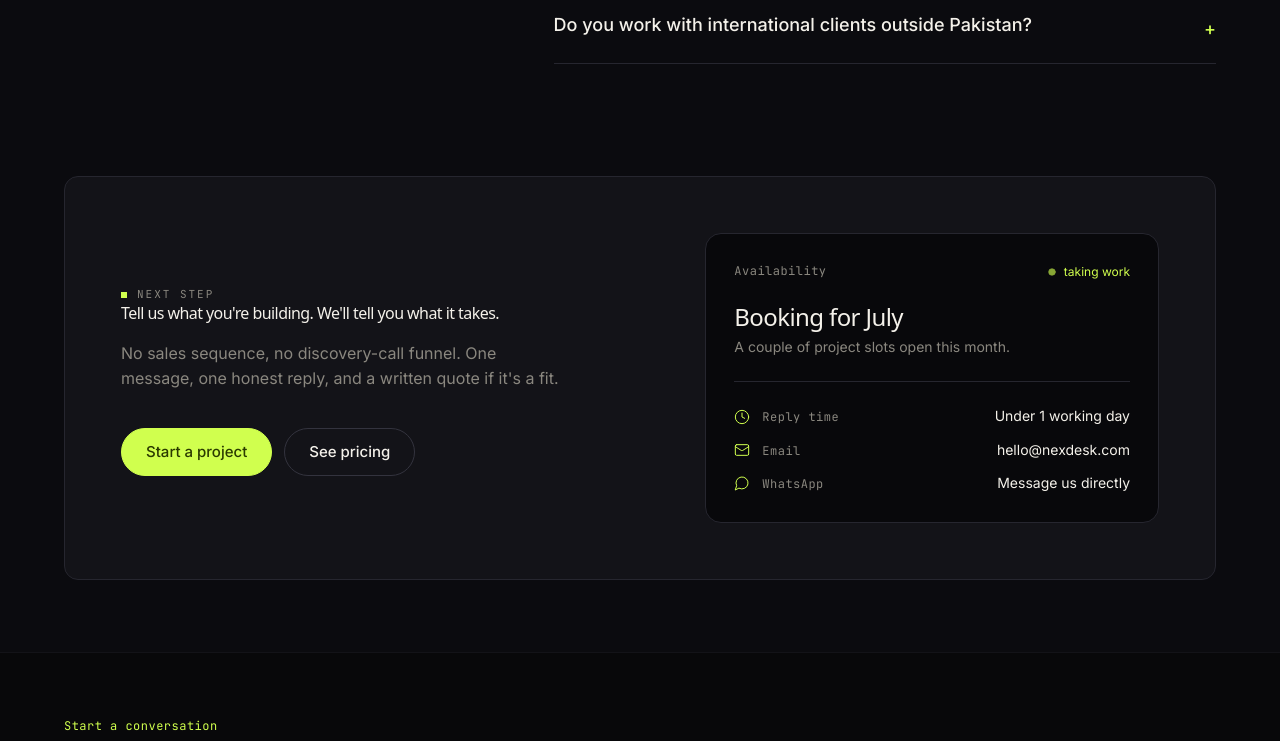
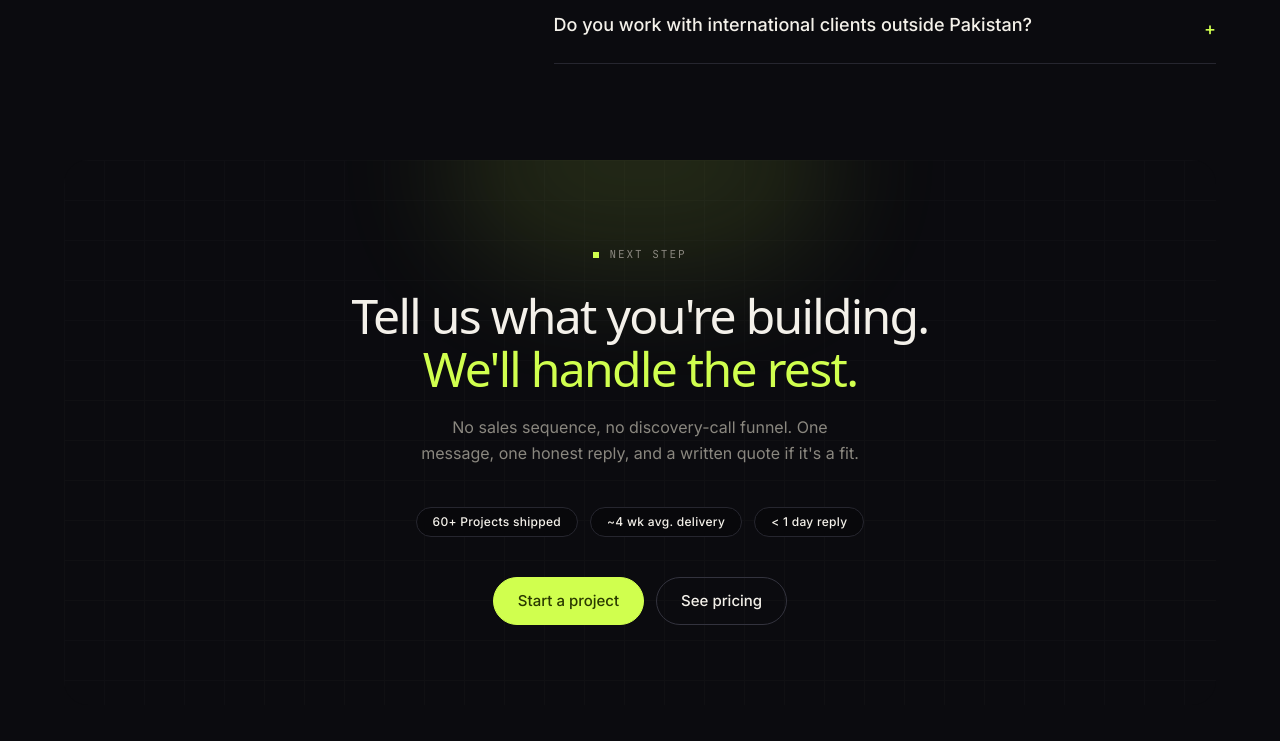
Before and after one commit to mahmadcoder/nex_desk, a Next.js app: page / in a window 1280 px wide. Shown: the part 5300-6041 px from the top of the page. Built offline with nearby package versions, Linux system fonts and the light colour scheme; no server answers; the database is empty; a web font is replaced by a local one.

Commit message:
Update The CTA Section

```diff
--- a/src/components/site/CTA.tsx
+++ b/src/components/site/CTA.tsx
@@ -1,72 +1,84 @@
 import Link from "next/link";
-import { Mail, MessageCircle, Clock, Circle } from "lucide-react";
 
 /**
- * The closing call to action, now a two-column block. Left keeps the pitch and
- * buttons; the right — which used to be dead space — carries a live-feeling
- * availability card: current month, open slots, response time and direct
- * contact. It adds a little honest urgency and stops the section looking empty.
+ * Centered CTA — clean, symmetrical, no side-cards.
+ * Label → headline → inline stat pills → two buttons.
  */
 export default function CTA() {
-  const month = new Date().toLocaleDateString("en-US", { month: "long" });
+  return (
+    <section className="shell py-10">
+      <div className="relative overflow-hidden rounded-3xl bg-ink-900 px-8 py-20 text-center sm:px-16">
 
-  return (
-    <section className="shell pt-14 pb-6">
-      <div className="card grid gap-10 overflow-hidden p-10 sm:p-14 lg:grid-cols-[1.2fr_1fr] lg:items-center">
-        {/* left — pitch */}
-        <div>
-          <p className="drawer-label">Next step</p>
-          <h2 className="mt-6 text-[var(--text-h2)]">
-            Tell us what you&apos;re building. We&apos;ll tell you what it takes.
-          </h2>
-          <p className="mt-5 max-w-md text-bone-400">
-            No sales sequence, no discovery-call funnel. One message, one honest reply,
-            and a written quote if it&apos;s a fit.
-          </p>
-          <div className="mt-9 flex flex-wrap gap-3">
-            <Link href="/contact" className="btn btn-primary">Start a project</Link>
-            <Link href="/pricing" className="btn">See pricing</Link>
-          </div>
+        {/* subtle grid texture overlay */}
+        <div
+          aria-hidden
+          className="pointer-events-none absolute inset-0 opacity-[0.04]"
+          style={{
+            backgroundImage:
+              "linear-gradient(var(--color-bone-400) 1px, transparent 1px), linear-gradient(90deg, var(--color-bone-400) 1px, transparent 1px)",
+            backgroundSize: "40px 40px",
+          }}
+        />
+
+        {/* lime glow blob */}
+        <div
+          aria-hidden
+          className="pointer-events-none absolute left-1/2 top-0 h-56 w-96 -translate-x-1/2 -translate-y-1/2 rounded-full bg-lime-400 opacity-[0.12] blur-3xl"
+        />
+
+        {/* label */}
+        <p className="drawer-label relative">Next step</p>
+
+        {/* headline */}
+        <h2
+          className="relative mt-6 mx-auto max-w-2xl"
+          style={{
+            fontSize: "var(--text-h2)",
+            fontFamily: "var(--font-display)",
+            fontWeight: 500,
+            letterSpacing: "-0.035em",
+            lineHeight: 1.1,
+            textAlign: "center",
+            textWrap: "pretty",
+            margin: "1.5rem auto 0",
+          }}
+        >
+          Tell us what you&apos;re building.{" "}
+          <span className="text-lime-400">We&apos;ll handle the rest.</span>
+        </h2>
+
+        {/* sub-copy */}
+        <p className="relative mt-5 mx-auto max-w-md text-bone-400">
+          No sales sequence, no discovery-call funnel. One message, one honest
+          reply, and a written quote if it&apos;s a fit.
+        </p>
+
+        {/* stat pills */}
+        <div className="relative mt-10 flex flex-wrap items-center justify-center gap-3">
+          {[
+            "60+ Projects shipped",
+            "~4 wk avg. delivery",
+            "< 1 day reply",
+          ].map((stat) => (
+            <span
+              key={stat}
+              className="rounded-full border border-ink-600 bg-ink-950 px-4 py-1.5 text-xs font-medium tracking-wide text-bone-300"
+            >
+              {stat}
+            </span>
+          ))}
         </div>
 
-        {/* right — availability card */}
-        <div className="rounded-2xl border border-ink-600 bg-ink-950 p-7">
-          <div className="flex items-center justify-between">
-            <span className="mono-tag">Availability</span>
-            <span className="flex items-center gap-2 text-xs text-lime-400">
-              <Circle size={8} className="animate-pulse fill-current" />
-              taking work
-            </span>
-          </div>
-
-          <p className="mt-5 text-2xl tracking-tight" style={{ fontFamily: "var(--font-display)" }}>
-            Booking for {month}
-          </p>
-          <p className="mt-1 text-sm text-bone-400">A couple of project slots open this month.</p>
-
-          <div className="mt-6 space-y-3 border-t border-ink-600 pt-6">
-            <Row icon={Clock} label="Reply time" value="Under 1 working day" />
-            <a href="mailto:hello@nexdesk.com" className="block hover:text-lime-400">
-              <Row icon={Mail} label="Email" value="hello@nexdesk.com" />
-            </a>
-            <a href="https://wa.me/920000000000" target="_blank" rel="noreferrer" className="block hover:text-lime-400">
-              <Row icon={MessageCircle} label="WhatsApp" value="Message us directly" />
-            </a>
-          </div>
+        {/* buttons */}
+        <div className="relative mt-10 flex flex-wrap items-center justify-center gap-3">
+          <Link href="/contact" className="btn btn-primary">
+            Start a project
+          </Link>
+          <Link href="/pricing" className="btn">
+            See pricing
+          </Link>
         </div>
       </div>
     </section>
   );
 }
-
-function Row({ icon: Icon, label, value }: { icon: React.ElementType; label: string; value: string }) {
-  return (
-    <div className="flex items-center gap-3">
-      <Icon size={16} strokeWidth={1.5} className="shrink-0 text-lime-400" />
-      <div className="flex min-w-0 flex-1 items-baseline justify-between gap-3">
-        <span className="mono-tag">{label}</span>
-        <span className="truncate text-sm">{value}</span>
-      </div>
-    </div>
-  );
-}
```
